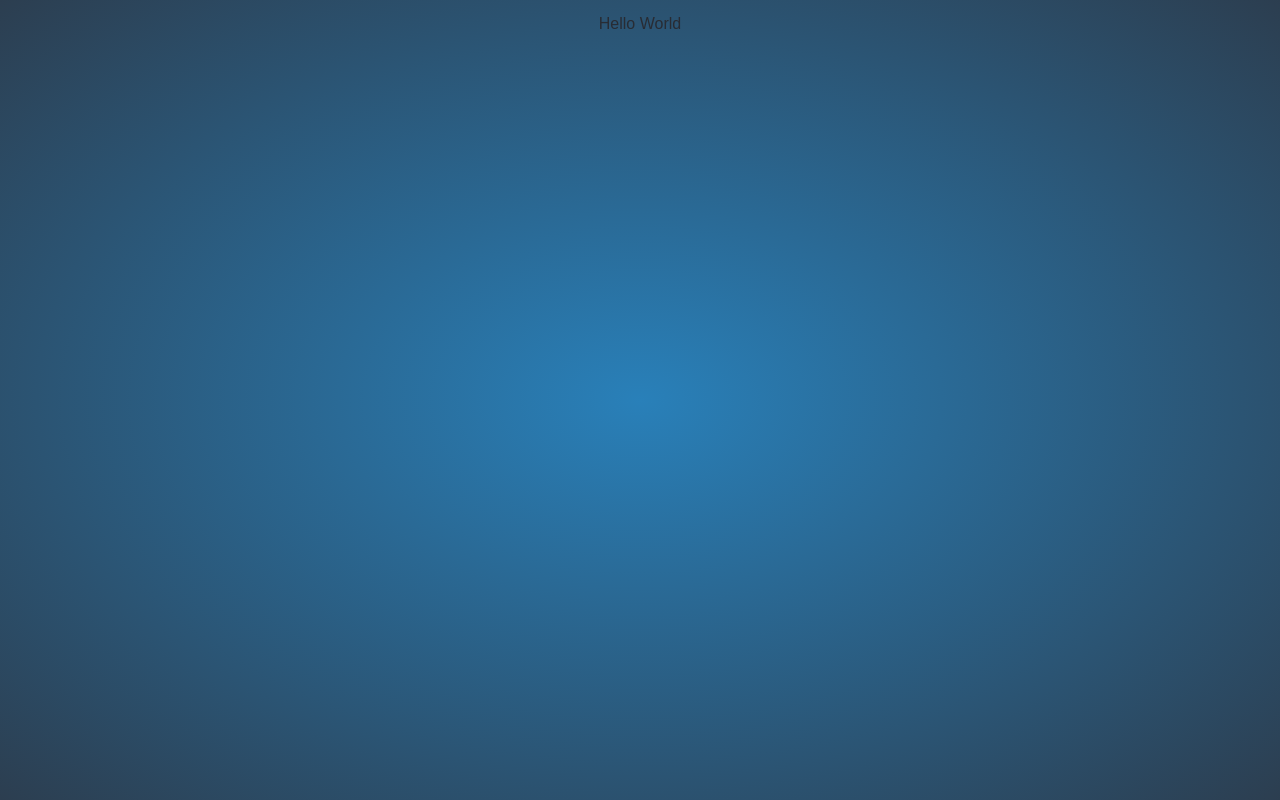
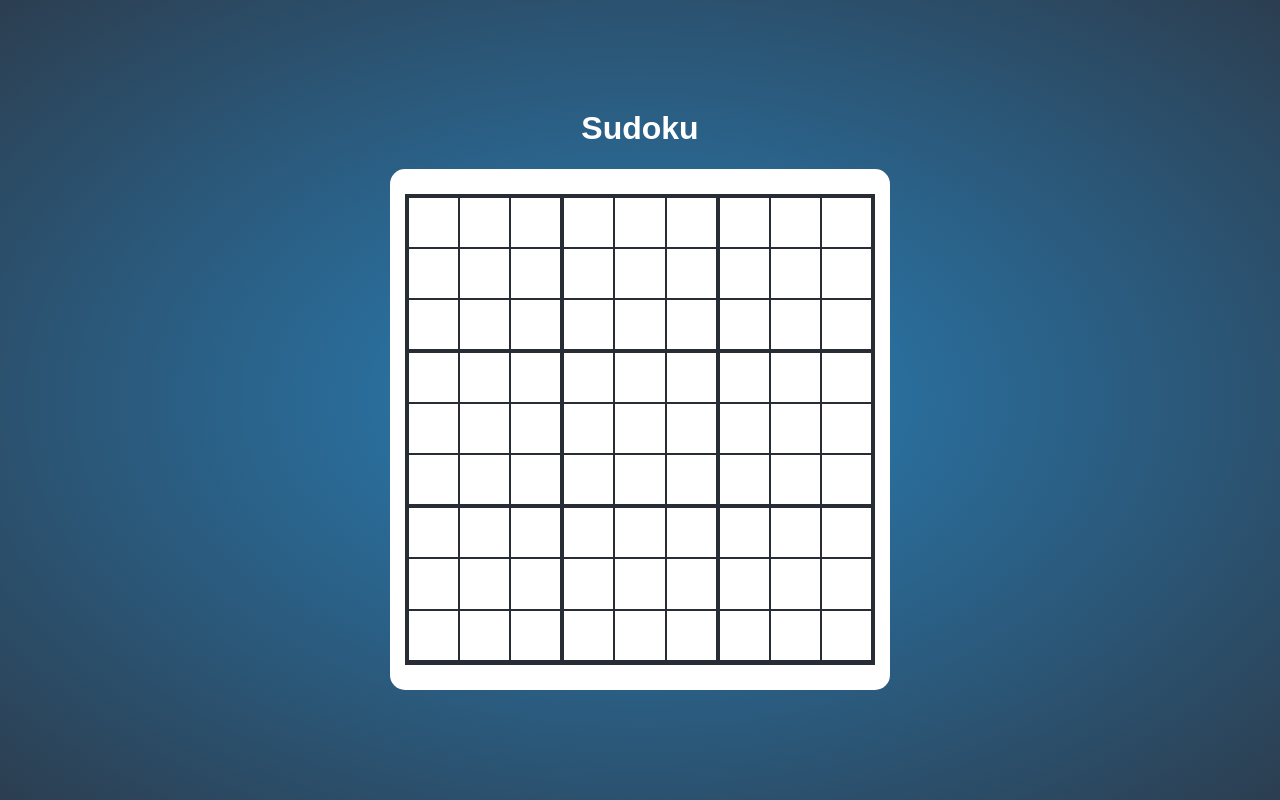
Before and after one commit to hoidal/typescript-sudoku, a React (Create React App) app: page / in a window 1280 px wide. Built offline with nearby package versions, Linux system fonts and the light colour scheme.

Commit message:
all styles for the grid complete. need to implement game logic now

```diff
--- /dev/null
+++ b/src/components/grid/block/index.tsx
@@ -0,0 +1,16 @@
+import React, { FC } from 'react'
+
+import { Container } from './styles'
+
+interface IProps {
+    rowIndex: number
+    columnIndex: number
+}
+
+const Block: FC<IProps> = ({ rowIndex, columnIndex }) => {
+    return (
+        <Container data-cy={`block-${rowIndex}-${columnIndex}`}></Container>
+    )
+}
+
+export default Block
--- /dev/null
+++ b/src/components/grid/block/styles/index.ts
@@ -0,0 +1,30 @@
+import styled, { css } from 'styled-components'
+
+export const Container = styled.div`
+    ${({theme}) => css`
+        align-items: center;
+        background-color: ${theme.colors.white};
+        border: solid 1px ${theme.colors.black};
+        cursor: pointer;
+        display: flex;
+        flex-basis: 0;
+        flex-grow: 1;
+        flex-shrink: 0;
+        font-size: 20px;
+        font-weight: bold;
+        height: auto;
+        justify-content: center;
+        transition: ${theme.transition};
+        user-select: none;
+
+        &:before {
+            padding-top: 100%;
+            content: '';
+            float: left;
+        }
+
+        &:hover {
+            background-color: ${theme.colors.lightBlue};
+        }
+    `}
+`
--- /dev/null
+++ b/src/components/grid/index.tsx
@@ -0,0 +1,20 @@
+import React, { FC, Children } from 'react'
+
+import Block from './block'
+import { Container, Row } from './styles'
+
+const Grid: FC = () => {
+    return (
+        <Container data-cy="grid-container">
+            {Children.toArray([...Array(9)].map((_, rowIndex) => (
+                <Row data-cy="grid-row-container">
+                    {Children.toArray([...Array(9)].map((_, columnIndex) => (
+                        <Block rowIndex={rowIndex} columnIndex={columnIndex} />
+                    )))}
+                </Row>
+            )))}
+        </Container>
+    )
+}
+
+export default Grid;
--- /dev/null
+++ b/src/components/grid/styles/index.ts
@@ -0,0 +1,46 @@
+import styled, { css } from 'styled-components'
+
+export const Container = styled.div`
+    display: flex;
+    flex-direction: column;
+    margin: 10px 0;
+`
+
+export const Row = styled.div`
+    ${({theme}) => css`
+        display: flex;
+        flex-flow: row;
+
+        &:nth-child(1) {
+            div {
+                border-top: solid 4px ${theme.colors.black};
+            }
+        }
+
+        &:nth-child(3),
+        &:nth-child(6) {
+            div {
+                border-bottom: solid 3px ${theme.colors.black};
+            }
+        }
+
+        &:nth-child(9) {
+            border-bottom: solid 4px ${theme.colors.black};
+        }
+
+        div {
+            &:nth-child(1) {
+                border-left: solid 4px ${theme.colors.black};
+            }
+            &:nth-child(3),
+            &:nth-child(6),
+            &:nth-child(9) {
+                border-right: solid 4px ${theme.colors.black};
+            }
+            &:nth-child(4),
+            &:nth-child(7) {
+                border-left: none;
+            }
+        }
+    `}
+`
--- /dev/null
+++ b/src/components/index.ts
@@ -0,0 +1,2 @@
+export { default as Grid } from './grid'
+export * from './styles'
--- /dev/null
+++ b/src/components/styles/card/index.ts
@@ -0,0 +1,12 @@
+import styled, { css } from 'styled-components'
+
+export const Card = styled.div`
+    ${({ theme }) => css`
+        background-color: ${theme.colors.white};
+        border-radius: 15px;
+        display: flex;
+        flex-direction: column;
+        max-height: fit-content;
+        padding: 15px;
+    `}
+`
--- /dev/null
+++ b/src/components/styles/content/index.ts
@@ -0,0 +1,9 @@
+import styled from 'styled-components'
+
+export const Content = styled.div`
+    max-width: 500px;
+    display: flex;
+    flex: 1;
+    flex-direction: column;
+    justify-content: center;
+`
--- /dev/null
+++ b/src/components/styles/index.ts
@@ -0,0 +1,3 @@
+export * from './card'
+export * from './content'
+export * from './title'
--- /dev/null
+++ b/src/components/styles/title/index.ts
@@ -0,0 +1,9 @@
+import styled, { css } from 'styled-components'
+
+export const Title = styled.h1`
+    ${({theme}) => css`
+        color: ${theme.colors.white};
+        margin-top: 0;
+        text-align: center;
+    `}
+`
--- a/src/index.tsx
+++ b/src/index.tsx
@@ -2,15 +2,21 @@
 import React from 'react'
 import ReactDOM from 'react-dom'
 import reportWebVitals from './core/reportWebVitals'
+
+import { Card, Content, Grid, Title } from './components'
 import { ThemeProvider } from 'styled-components'
-
 import { GlobalStyles, theme } from './styles'
 
 ReactDOM.render(
   <React.StrictMode>
     <ThemeProvider theme={theme}>
       <GlobalStyles />
-      <div>Hello World</div>
+      <Content data-cy="content">
+        <Title data-cy="title">Sudoku</Title>
+        <Card data-cy="card">
+          <Grid />
+        </Card>
+      </Content>
     </ThemeProvider>
   </React.StrictMode>,
   document.getElementById('root')
```
